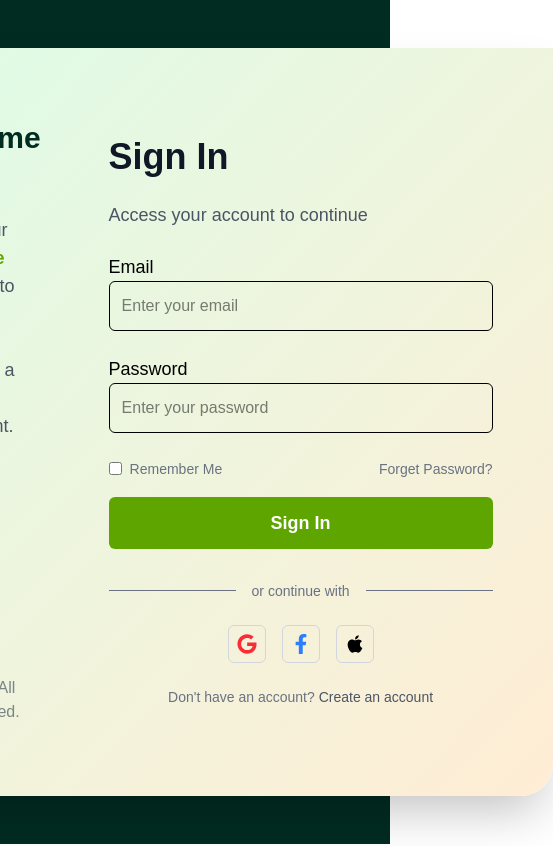
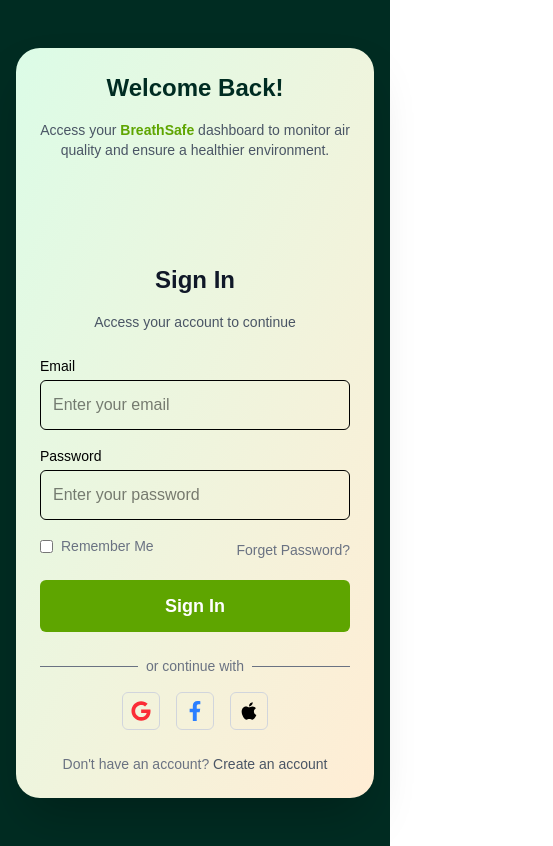
Before and after one commit to nipun-munasinghe/Breathsafe-App, a Next.js app: page /Login in a window 390 px wide. Shown: the whole page, 553 px wide, since content can reach past the window. Built offline with nearby package versions, Linux system fonts and the light colour scheme.

Commit message:
refactor - make signip,login pages fully responsive

```diff
--- a/app/Login/page.tsx
+++ b/app/Login/page.tsx
@@ -5,82 +5,81 @@ import Button from "@/component/Button";
 import Link from "next/link";
 import { FaGoogle, FaFacebookF, FaApple } from "react-icons/fa";
 
-const page = () => {
+const Page = () => {
   return (
-    <div className="flex justify-center items-center bg-emerald-950 h-screen">
+    <div className="flex justify-center bg-emerald-950 min-h-screen py-12 px-4">
       {/* Main Container */}
-      <div className="flex items-center justify-center p-8 bg-gradient-to-br from-green-100 to-orange-100 rounded-tl-4xl rounded-br-4xl shadow-2xl animate-fade-in">
+      <div className="flex flex-col lg:flex-row items-center justify-center w-full max-w-6xl bg-gradient-to-br from-green-100 to-orange-100 rounded-3xl shadow-2xl overflow-hidden animate-fade-in">
+
         {/* Left Section */}
-        <div className="flex flex-col p-10 rounded-tr-[2.5rem] rounded-br-[2.5rem] animate-slide-in-left">
-          <div>
-            <h1 className="text-3xl font-bold mb-6 text-emerald-950">
-              Welcome Back !
+        <div className="flex flex-col items-center lg:items-start p-6 lg:p-10 w-full lg:w-1/2">
+          <h1 className="text-2xl lg:text-3xl font-bold mb-4 text-emerald-950 text-center lg:text-left">
+            Welcome Back!
           </h1>
-            <h1 className="text-lg font-normal mb-8 mt-4 text-gray-600">
+          <p className="text-sm lg:text-lg font-normal mb-6 text-gray-600 text-center lg:text-left">
             Access your{" "}
-              <span className="text-lime-600 text-lg font-semibold">
-                BreathSafe
-              </span>{" "}
-              dashboard to monitor air quality <br /> and ensure a healthier
-              environment.
-            </h1>
-          </div>
+            <span className="text-lime-600 font-semibold">BreathSafe</span> dashboard to monitor air quality and ensure a healthier environment.
+          </p>
+
+          {/* Image only on desktop */}
+          <div className="hidden lg:block mt-4 lg:mt-0">
             <Image
               src="/login-image.png"
               width={400}
               height={400}
               alt="Login Image"
-              className="-ml-8 transform transition duration-500 hover:scale-105 animate-fade-in-up"
+              className="transform transition duration-500 hover:scale-105 animate-fade-in-up"
             />
-          <p className="text-md opacity-70 text-gray-600 mt-12">
+          </div>
+
+          {/* Right reserved text only on desktop */}
+          <p className="text-xs lg:text-md opacity-70 text-gray-600 mt-6 hidden lg:block text-center lg:text-left">
             &copy; 2025 BreathSafe. All rights reserved.
           </p>
         </div>
 
         {/* Right Section */}
-        <div className="p-7 rounded-tr-4xl rounded-br-4xl animate-slide-in-right">
-          <h1 className="text-4xl text-gray-900 mb-0 font-semibold">Sign In</h1>
-          <h1 className="text-lg font-normal text-gray-600 mt-6">
+        <div className="p-6 lg:p-8 mt-8 lg:mt-0 w-full lg:w-1/2">
+          <h1 className="text-2xl lg:text-4xl text-gray-900 font-semibold text-center lg:text-left">
+            Sign In
+          </h1>
+          <p className="text-sm lg:text-lg font-normal text-gray-600 mt-4 lg:mt-6 text-center lg:text-left">
             Access your account to continue
-          </h1>
+          </p>
 
           {/* Sign-in Form */}
-          <form action="post" className="animate-fade-in-up">
-            <div className="flex flex-col mb-6 mt-6">
-              <label htmlFor="email" className="font-normal text-lg">
+          <form action="post" className="animate-fade-in-up mt-6 flex flex-col gap-4">
+            <div className="flex flex-col">
+              <label htmlFor="email" className="font-normal text-sm lg:text-lg mb-1">
                 Email
               </label>
               <input
                 type="email"
                 id="email"
-                className="border p-3 rounded-md w-96 focus:outline-none focus:ring-2 focus:ring-lime-600 focus:border-transparent transition duration-300"
+                className="border p-3 rounded-md focus:outline-none focus:ring-2 focus:ring-lime-600 focus:border-transparent transition duration-300"
                 placeholder="Enter your email"
               />
             </div>
 
-            <div className="flex flex-col mb-6 mt-6">
-              <label htmlFor="password" className="font-normal text-lg">
+            <div className="flex flex-col">
+              <label htmlFor="password" className="font-normal text-sm lg:text-lg mb-1">
                 Password
               </label>
               <input
                 type="password"
                 id="password"
-                className="border p-3 rounded-md w-96 focus:outline-none focus:ring-2 focus:ring-lime-600 focus:border-transparent transition duration-300"
+                className="border p-3 rounded-md focus:outline-none focus:ring-2 focus:ring-lime-600 focus:border-transparent transition duration-300"
                 placeholder="Enter your password"
               />
             </div>
 
-            <div className="flex justify-between items-center mb-4 mt-6">
-              <div className="flex items-center">
+            <div className="flex justify-between items-center">
+              <div className="flex items-center mb-2 sm:mb-0">
                 <input type="checkbox" id="rememberMe" />
-                <label
-                  htmlFor="rememberMe"
-                  className="text-sm text-gray-500 ml-2"
-                >
+                <label htmlFor="rememberMe" className="text-sm text-gray-500 ml-2">
                   Remember Me
                 </label>
               </div>
-              <div>
               <a
                 href="#"
                 className="text-sm text-gray-500 hover:text-emerald-950 transition-colors duration-200"
@@ -88,17 +87,14 @@ const page = () => {
                 Forget Password?
               </a>
             </div>
-            </div>
 
-            <div>
             <Button onClick={() => {}} name="Sign In" />
-            </div>
           </form>
 
           {/* Divider */}
-          <div className="flex items-center my-6 animate-fade-in-up">
+          <div className="flex items-center my-4 animate-fade-in-up">
             <hr className="flex-grow border-gray-500" />
-            <span className="mx-4 text-gray-500 text-sm">or continue with</span>
+            <span className="mx-2 text-gray-500 text-sm">or continue with</span>
             <hr className="flex-grow border-gray-500" />
           </div>
 
@@ -131,4 +127,4 @@ const page = () => {
   );
 };
 
-export default page;
+export default Page;
--- a/component/Button.tsx
+++ b/component/Button.tsx
@@ -1,3 +1,4 @@
+'use client'
 import React from 'react'
 
 interface ButtonProps {
@@ -8,7 +9,7 @@ interface ButtonProps {
 const Button = ({ onClick, name }: ButtonProps) => {
   return (
     <div>
-      <button onClick={onClick} className="bg-lime-600 text-lg font-semibold text-white w-96 pt-3 pb-3 rounded-md cursor-pointer mb-2 hover:bg-emerald-950  transform hover:scale-105 duration-300">
+      <button onClick={onClick} className="bg-lime-600 text-lg font-semibold w-full text-white pt-3 pb-3 rounded-md cursor-pointer mb-2 hover:bg-emerald-950 transform hover:scale-105 duration-300">
         {name}
       </button>
     </div>
```
Also changed, not shown: app/signup/page.tsx (+84 -44 lines). Lines whose indentation alone changed are shown as unchanged.
